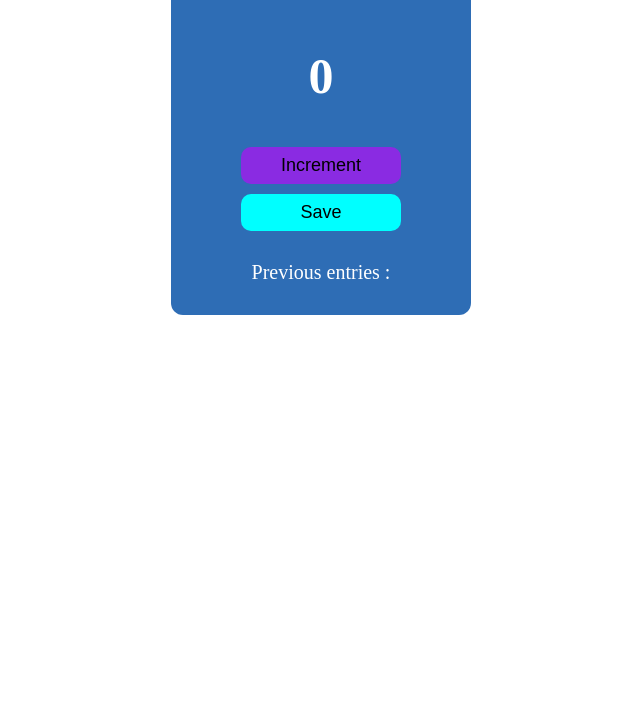
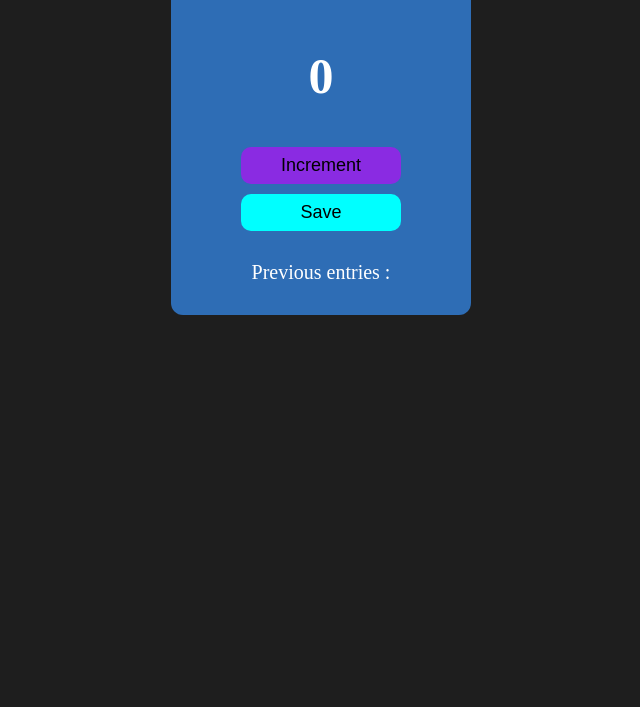
Before and after one commit to Vidittamrakar21/counter_app, a plain HTML site: page index.html in a window 1280 px wide. Shown: the part 93-800 px from the top of the page, without its empty margins (319-959 px from the left). Drawn offline with Linux system fonts and the light colour scheme.

Commit message:
Update style.css

```diff
--- a/style.css
+++ b/style.css
@@ -1,3 +1,6 @@
+body{
+    background-color: rgb(30, 30, 30);
+}
 
 .box{
     display: flex;
```
